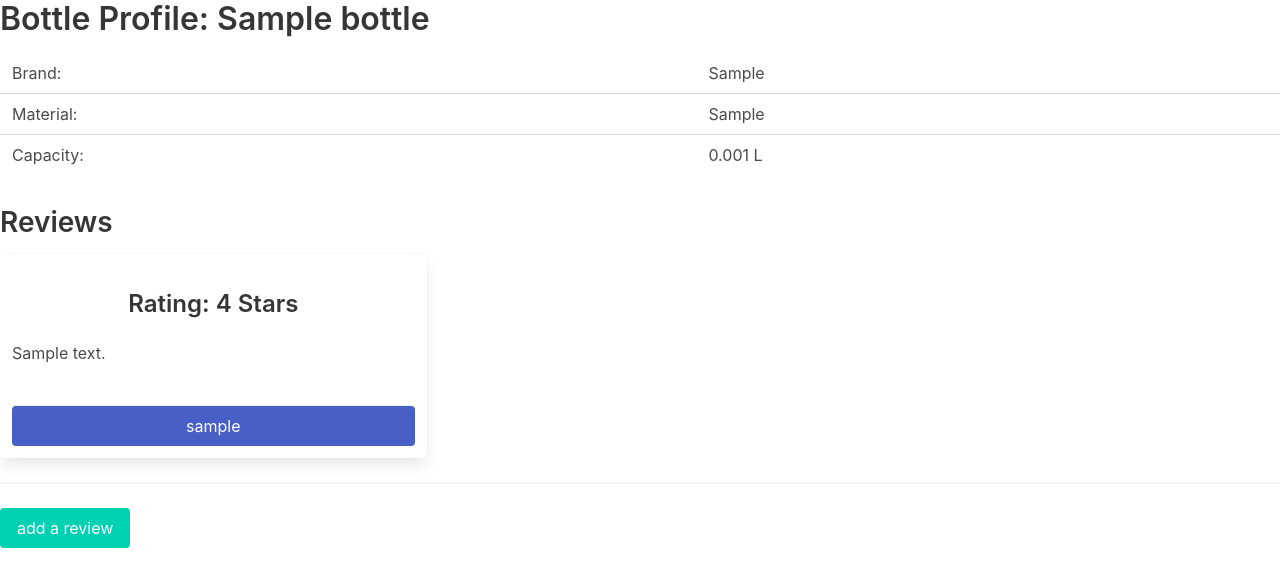
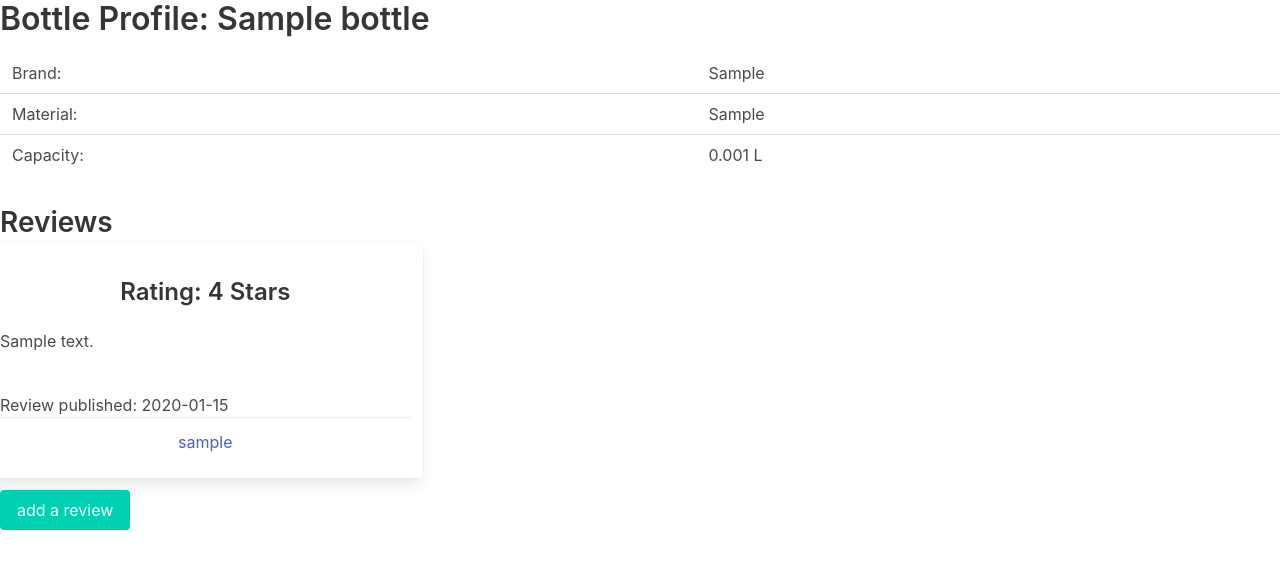
Before and after one commit to seraficaj/QuenchMarks, a Flask app: page /bottles/1 in a window 1280 px wide. Shown: the part 55-642 px from the top of the page. Run offline with Flask 2, Linux system fonts and the light colour scheme; tables that the repository leaves empty hold one stand-in row (values such as "Sample post").

Commit message:
redesign card to have links on bottom of card

```diff
--- a/QuenchMarks/templates/bottles/bottle_detail.html
+++ b/QuenchMarks/templates/bottles/bottle_detail.html
@@ -16,34 +16,51 @@
         </tr>
     </table>
     <h2>Reviews</h2>
+    <div class="columns">
         {% for review in reviews %}
+
         <div class="card column is-one-third">
             <div class="card-content">
-            <p class="title is-4 has-text-centered">Rating: {{review.rating}} Stars</p>
+                <p class="title is-4 has-text-centered">
+                    Rating: {{review.rating}} Stars
+                </p>
             </div>
             <div class="content">
                 <p>{{review.text}}</p>
-            <br>
+                <br />
+                <time>Review published: {{review.published.date()}}</time>
                 <div class="card-footer">
-            <a class="card-footer-item button is-link" href="{{url_for('users.user_profile', username=review.user.username)}}">{{review.user.username}}</a>
+                    <a
+                        class="card-footer-item"
+                        href="{{url_for('users.user_profile', username=review.user.username)}}"
+                        >{{review.user.username}}</a
+                    >
                     {% if current_user.username == review.user.username %}
-            <a class="card-footer-item button is-danger" href="{{url_for('reviews.delete_review', id=review.id)}}">delete</a>
+                    <a
+                        class="card-footer-item has-text-danger"
+                        href="{{url_for('reviews.delete_review', id=review.id)}}"
+                        >delete</a
+                    >
                     {% endif %}
                 </div>
             </div>
         </div>
         {% endfor %}
-    <hr>
-    <a href="{{url_for('reviews.create_review', id=bottle.id)}}"><button class="button is-primary">add a
-            review</button></a>
-    {% if current_user.is_authenticated %}
-    {% if bottle in current_user.favorites %}
-    <a href="{{url_for('users.remove_fave', user_id=current_user.id, bottle_id=bottle.id)}}"><button
-            class="button is-warning">Unfavorite this bottle</button></a>
+    </div>
+    <a href="{{url_for('reviews.create_review', id=bottle.id)}}"
+        ><button class="button is-primary">add a review</button></a
+    >
+    {% if current_user.is_authenticated %} {% if bottle in
+    current_user.favorites %}
+    <a
+        href="{{url_for('users.remove_fave', user_id=current_user.id, bottle_id=bottle.id)}}"
+        ><button class="button is-warning">Unfavorite this bottle</button></a
+    >
     {% else %}
-    <a href="{{url_for('users.add_fave', user_id=current_user.id, bottle_id=bottle.id)}}"><button
-            class="button is-info">Favorite this bottle</button></a>
-    {% endif %}
-    {% endif %}
+    <a
+        href="{{url_for('users.add_fave', user_id=current_user.id, bottle_id=bottle.id)}}"
+        ><button class="button is-info">Favorite this bottle</button></a
+    >
+    {% endif %} {% endif %}
 </div>
 {% endblock %}
```
Lines whose indentation alone changed are shown as unchanged.
